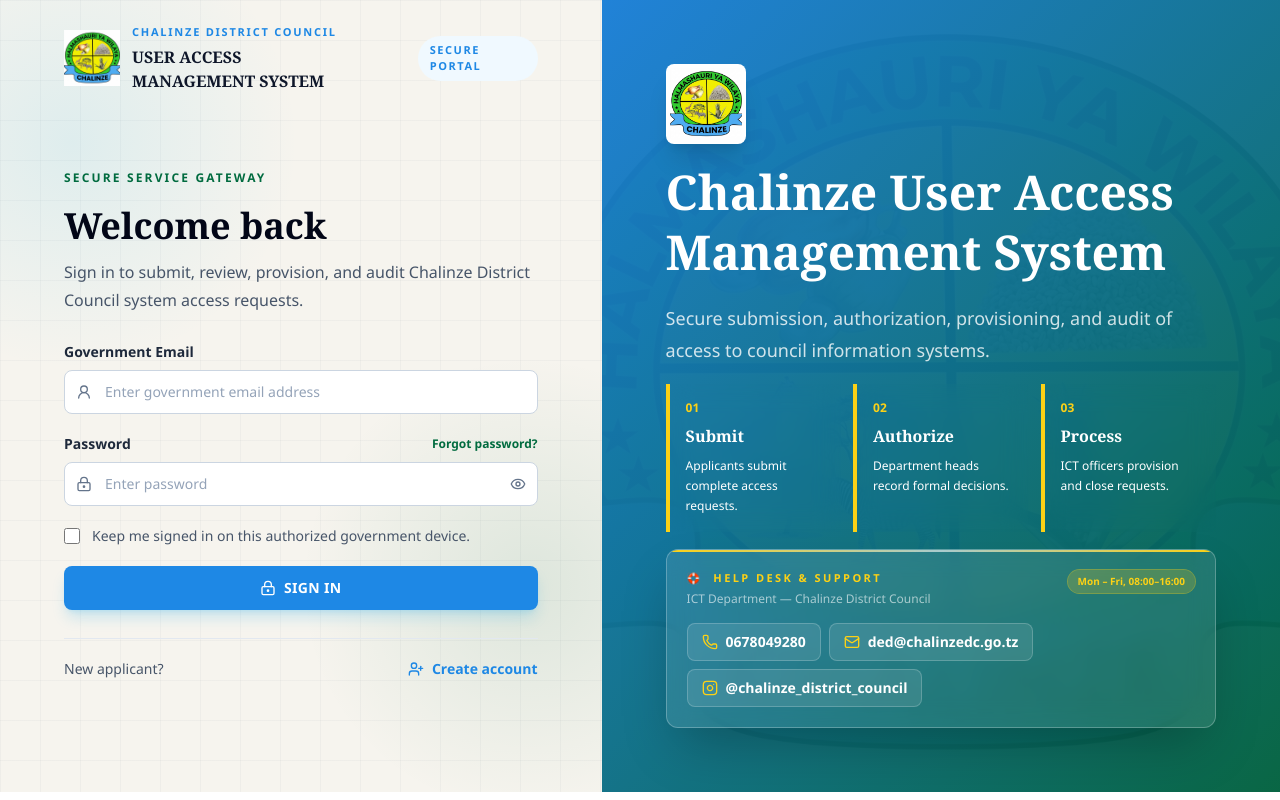
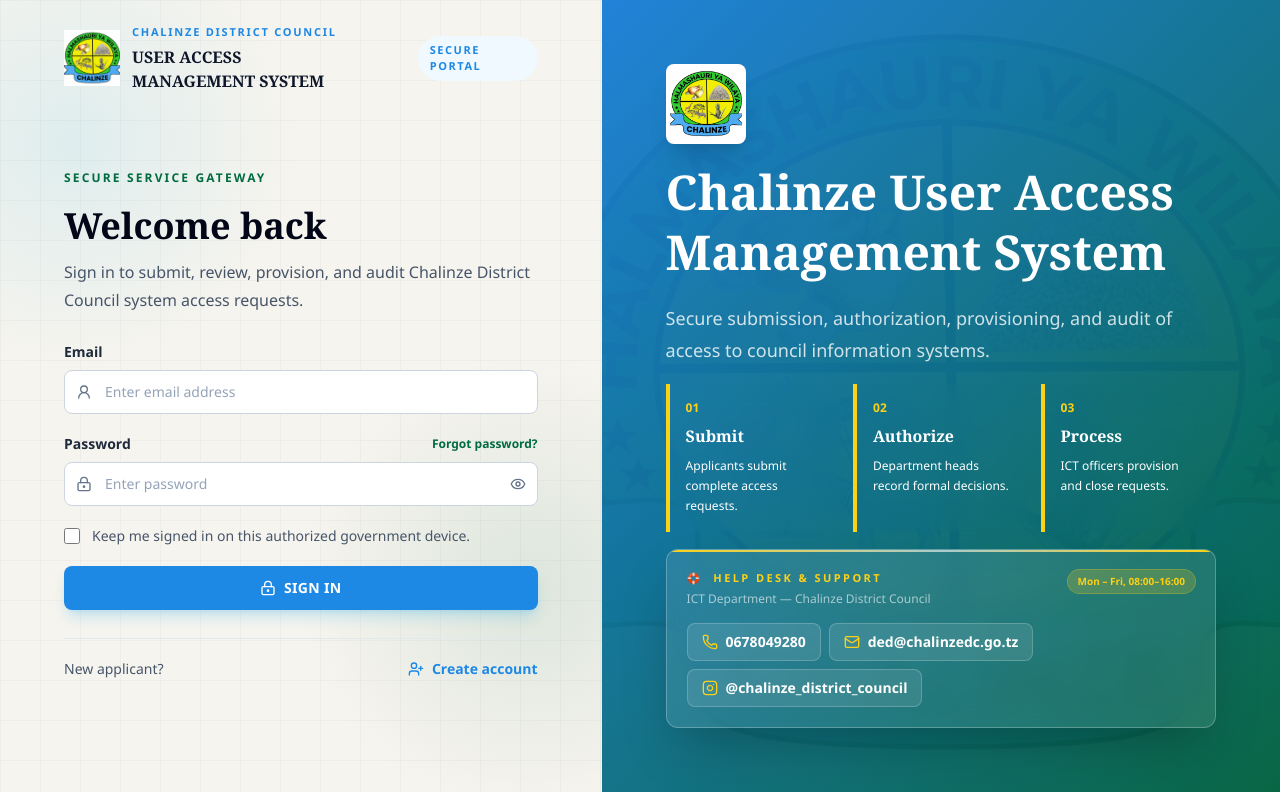
Before and after one commit to denare/ralg-user-access-system, a Next.js app: page /login in a window 1280 px wide. Built offline with nearby package versions, Linux system fonts and the light colour scheme; no server answers.

Commit message:
Fix: the email format

```diff
--- a/components/login-form.tsx
+++ b/components/login-form.tsx
@@ -45,7 +45,7 @@
     <form onSubmit={handleSubmit} className="mt-7 space-y-5">
       <div>
         <label htmlFor="email" className="mb-2 block text-sm font-semibold text-slate-800">
-          Government Email
+           Email
         </label>
         <div className="relative">
           <UserRound className="absolute left-3 top-1/2 h-4 w-4 -translate-y-1/2 text-slate-500" />
@@ -56,7 +56,7 @@
             autoComplete="username"
             required
             className="field pl-10"
-            placeholder="Enter government email address"
+            placeholder="Enter email address"
           />
         </div>
       </div>
--- a/test-system.mjs
+++ b/test-system.mjs
@@ -63,7 +63,7 @@
   const adminCookie = await getAuthCookie("admin.demo@tamisemi.go.tz", process.env.SEED_ADMIN_PASSWORD);
   ok("Logged in as Applicant, HOD, ICT Officer, and Admin.");
 
-  // ── Test 1: NIN Validation (must reject non-20 digits) ──
+  // ── Test 1:   NIN Validation (must reject non-20 digits) ──
   console.log("\n[TEST 1] NIN 20-digit validation...");
   const invalidNinRes = await fetch(`${BASE_URL}/api/requests`, {
     method: "POST",
```
